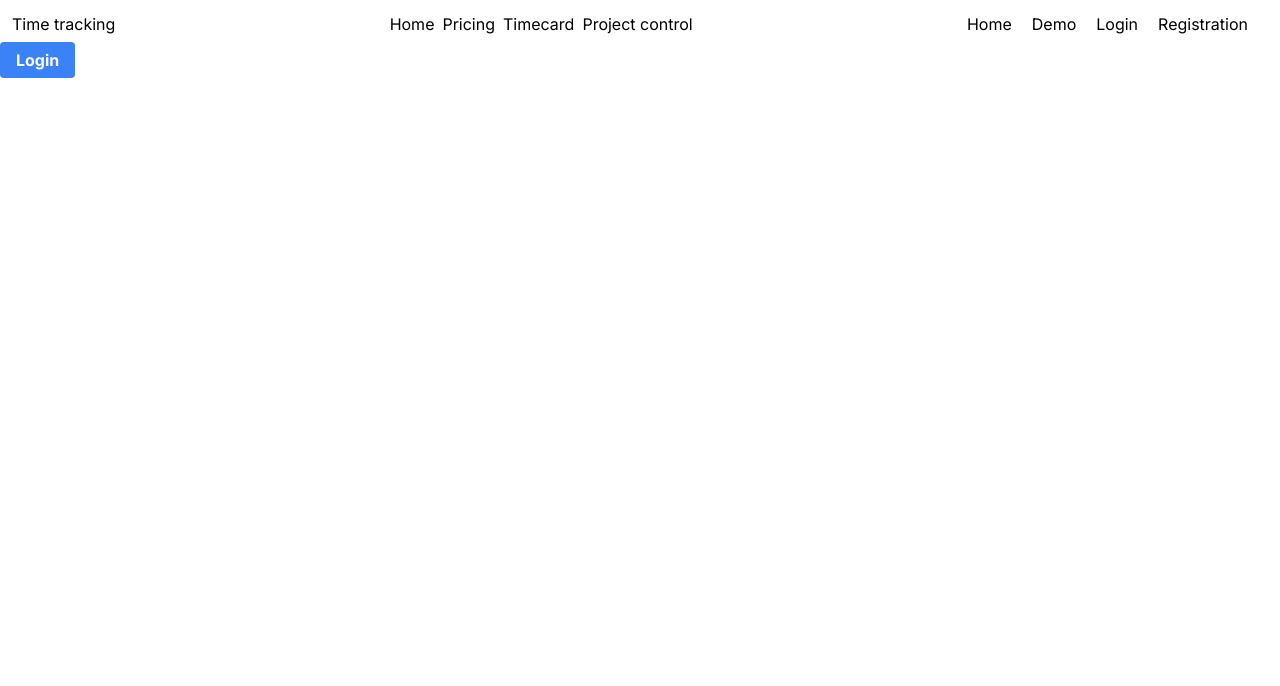
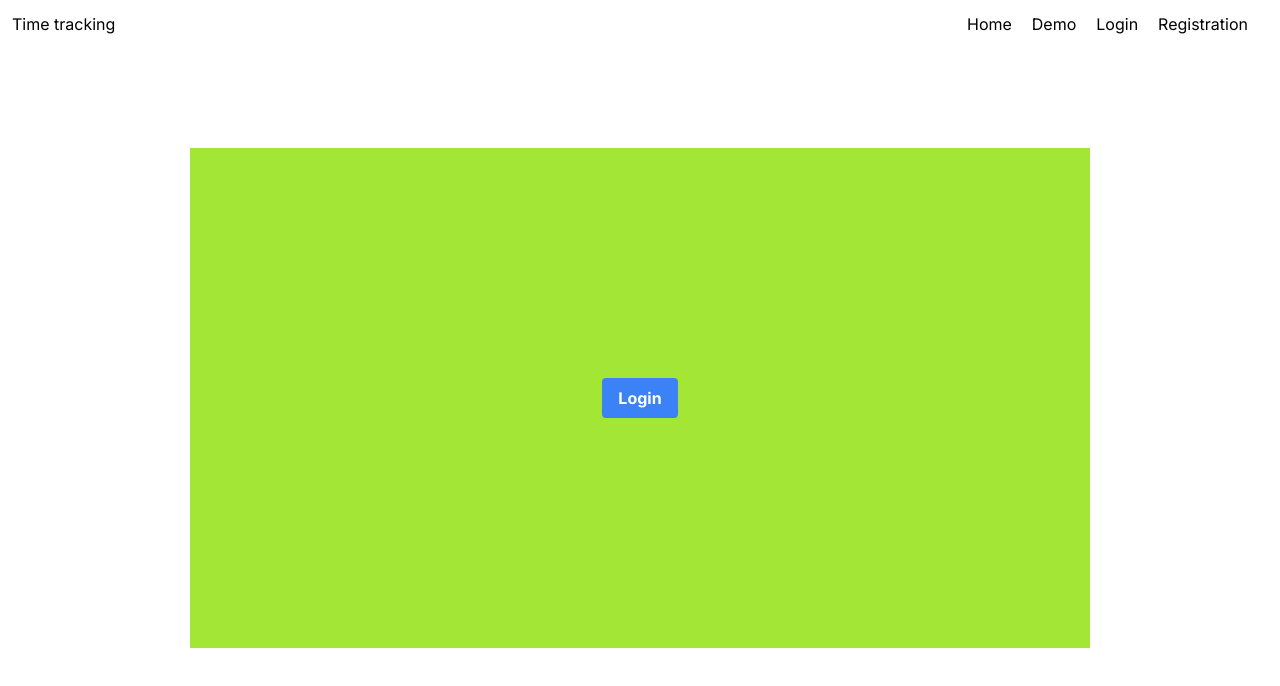
Before and after one commit to RandomDuck/time-tracking, a Next.js app: page / in a window 1280 px wide. Shown: the top 686 px of the page. Built offline with nearby package versions, Linux system fonts and the light colour scheme.

Commit message:
login working again

```diff
--- a/app/components/Form.tsx
+++ b/app/components/Form.tsx
@@ -3,12 +3,13 @@
 import { useRouter } from 'next/navigation';
 import React, { FormEvent, useState } from 'react';
 import { User } from '../models/User';
+import { USER_ROUTES } from '../constants/routes';
 
-interface Props{
-  title: string
+interface Props {
+  title: string;
 }
 
-const Form = ({title}: Props) => {
+const Form = ({ title }: Props) => {
   const router = useRouter();
   const [email, setEmailField] = useState<string>();
   const [password, setPasswordField] = useState<string>();
@@ -16,7 +17,6 @@ const Form = ({title}: Props) => {
   const submitHandler = async (e: FormEvent<HTMLFormElement>) => {
     e.preventDefault();
     try {
-
       const res = await fetch('/api/user', {
         method: 'POST',
         body: JSON.stringify({ email, password }),
@@ -28,7 +28,7 @@ const Form = ({title}: Props) => {
         'user',
         JSON.stringify({ id: user.id, name: user.name, email: user.email })
       );
-      router.push('/user');
+      router.push(USER_ROUTES[0].url);
     } catch (error) {
       alert('something went wrong');
     }
--- a/app/components/Header.tsx
+++ b/app/components/Header.tsx
@@ -2,10 +2,7 @@
 
 import React, { useState } from 'react';
 import Navigation from './Navigation';
-import {
-  ALL_ROUTES,
-  FUNCTION_ROUTES,
-} from '../constants/routes';
+import { FUNCTION_ROUTES } from '../constants/routes';
 
 const Header = () => {
   const [route, setRoute] = useState(FUNCTION_ROUTES);
@@ -13,13 +10,6 @@ const Header = () => {
   return (
     <header className='flex justify-between p-3'>
       <h1>Time tracking</h1>
-      <div className='flex gap-2'>
-        {ALL_ROUTES.map((route, index) => (
-          <button key={index} onClick={() => setRoute(route)}>
-            {route[index].title}
-          </button>
-        ))}
-      </div>
       <Navigation routes={route} />
     </header>
   );
--- /dev/null
+++ b/app/components/Skeleton.tsx
@@ -0,0 +1,15 @@
+import React, { ReactNode } from 'react';
+
+interface Props {
+  children: ReactNode;
+}
+
+const Skeleton = ({ children }: Props) => {
+  return (
+    <div className='flex flex-col justify-center items-center w-[900px] bg-lime-400 m-auto min-h-[500px] mt-[100px]'>
+      {children}
+    </div>
+  );
+};
+
+export default Skeleton;
--- a/app/page.tsx
+++ b/app/page.tsx
@@ -1,11 +1,12 @@
 import Link from 'next/link';
+import Skeleton from './components/Skeleton';
 
 export default function Home() {
   return (
-    <>
+    <Skeleton>
       <Link className='btn-primary' href="/pages/public/functions/login">
         Login
       </Link>
-    </>
+    </Skeleton>
   );
 }
--- a/app/pages/user/profile/page.tsx
+++ b/app/pages/user/profile/page.tsx
@@ -1,5 +1,6 @@
 'use client';
 
+import Skeleton from '@/app/components/Skeleton';
 import { User } from '@/app/models/User';
 import checkIfRedirect from "@/lib/urlProofing";
 import { useRouter } from 'next/navigation';
@@ -20,11 +21,11 @@ export default function Home() {
   }
 
   return (
-    <>
+    <Skeleton>
       <section>
         <h1>Welcome {user?.name}</h1>
         <button className='btn-primary' onClick={logOut}>Log out</button>
       </section>
-    </>
+    </Skeleton>
   );
 }
--- a/app/api/user.ts
+++ b/pages/api/user.ts
@@ -13,29 +13,27 @@ export default function handler(
   if (req.method === 'POST') {
     const jsonData = fs.readFileSync(filePath, 'utf8');
     const parsedData = JSON.parse(jsonData);
-    const users = parsedData.users;
+    const users: User[] = parsedData.users;
 
     try {
-      const reqData = JSON.parse(req.body);
-
-      const { email, password } = reqData;
-      const foundUser: User = users.find(
+      const { email, password } = JSON.parse(req.body);
+      const foundUser = users.find(
         (user: User) => user.email === email && user.password === password
       );
 
-        cookies().set('user', foundUser.name)
         res.status(200).json(foundUser);
 
     } catch (error) {
       res.status(500).json({ message: 'no user found' });
     }
-  } else {
-    const jsonData = fs.readFileSync(filePath, 'utf8');
-    const parsedData = JSON.parse(jsonData);
-    const users = parsedData.users;
-    const id = req.query.id;
-    const foundUser: User = users.find((user: User) => user.id === id);
+  }
+  //  else {
+  //   const jsonData = fs.readFileSync(filePath, 'utf8');
+  //   const parsedData = JSON.parse(jsonData);
+  //   const users = parsedData.users;
+  //   const id = req.query.id;
+  //   const foundUser: User = users.find((user: User) => user.id === id);
 
-    res.status(200).json(foundUser as User);
-  }
+  //   res.status(200).json(foundUser as User);
+  // }
 }
```
Also changed, not shown: pages/api/schemas/user.ts (renamed from app/api/schemas/user.ts), pages/api/users.ts (renamed from app/api/users.ts).
